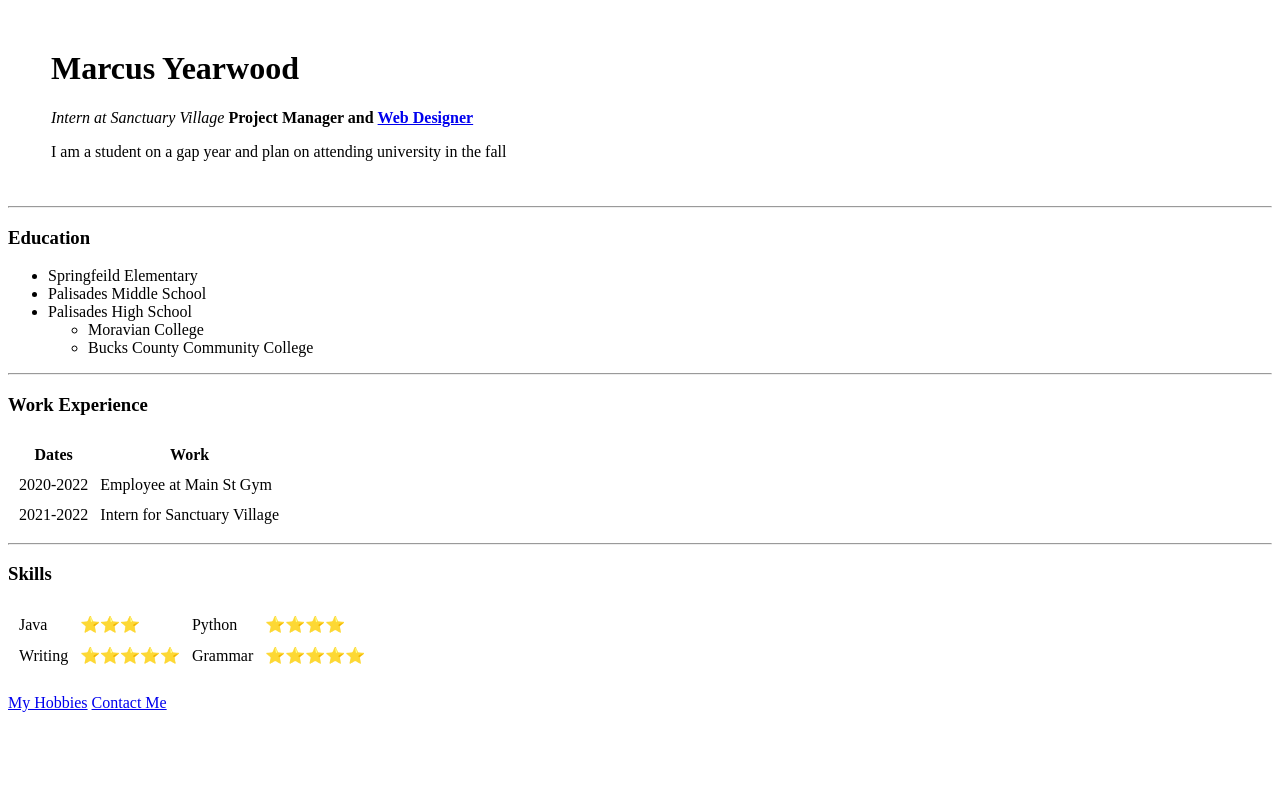
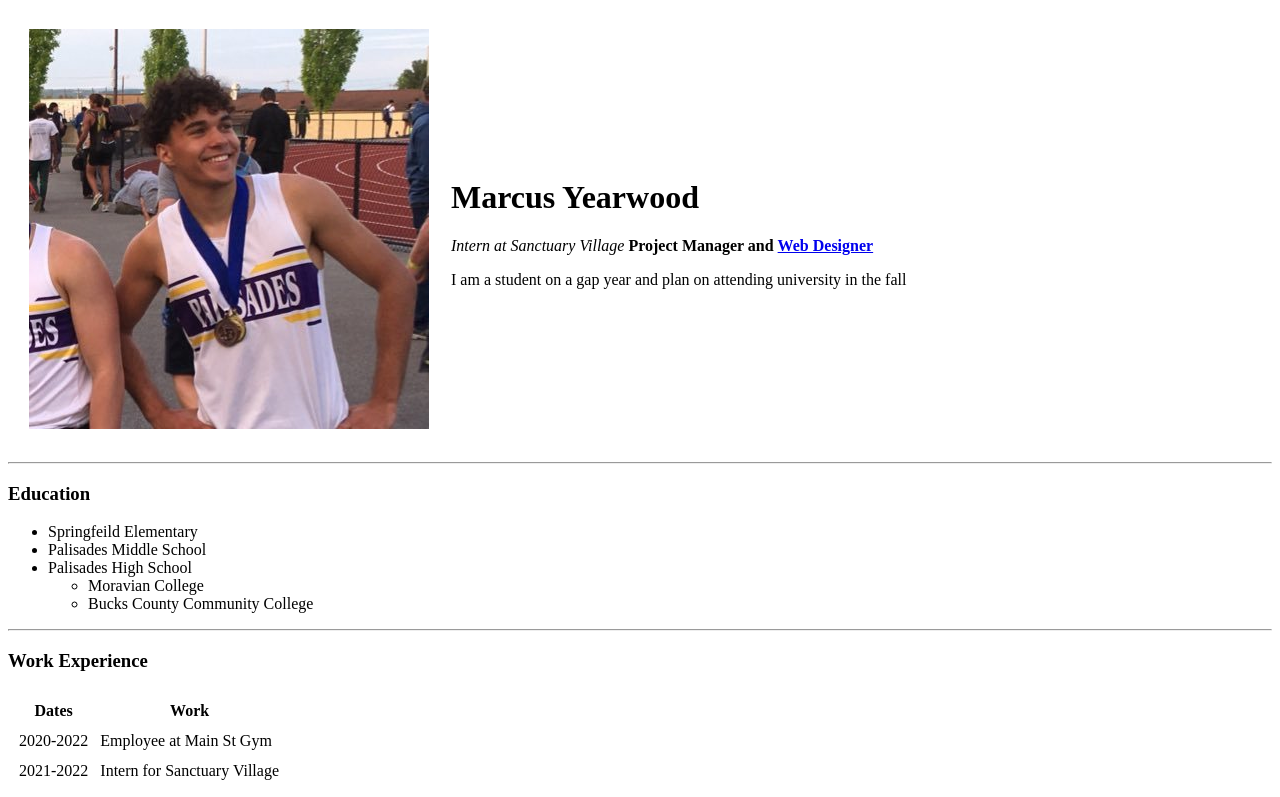
Before and after one commit to MarcusYearwood/cv, a plain HTML site: page index.html in a window 1280 px wide. Shown: the top 797 px of the page. Drawn offline with Linux system fonts and the light colour scheme.

Commit message:
corrected error with displaying profile picture

```diff
--- a/index.html
+++ b/index.html
@@ -10,7 +10,7 @@
 <body>
   <table cellspacing="20">
     <tr>
-      <td> <profile-picture.jpg" alt="Marcus Profile Picture"></td>
+      <td> <img src="profile-picture.jpg" alt="Marcus Profile Picture"></td>
       <td>
         <h1>Marcus Yearwood</h1>
         <p><em>Intern at Sanctuary Village</em> <strong>Project Manager and</strong> <a href="https://www.tinyhousecommunity.org/"><strong>Web Designer</strong></a></p>
```
